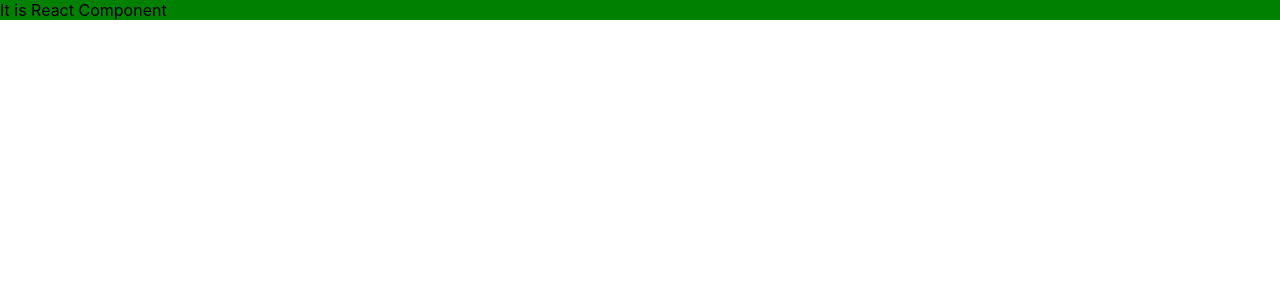
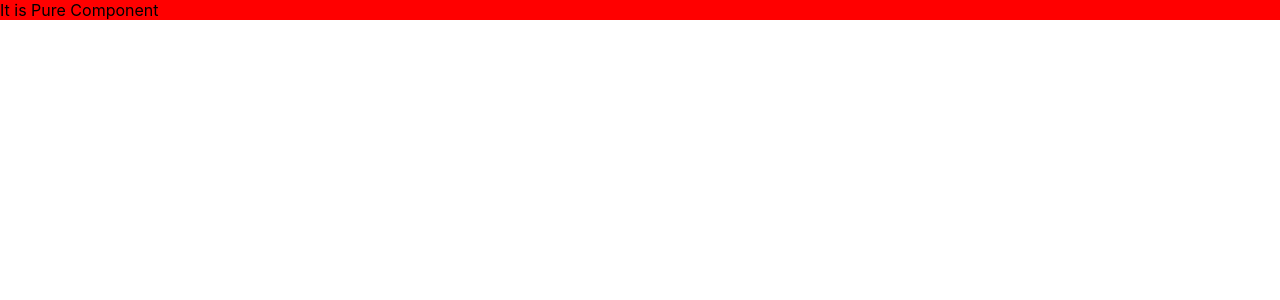
Before and after one commit to okhun/react-component, a React (Create React App) app: page / in a window 1280 px wide. Shown: the top 300 px of the page. Built offline with nearby package versions, Linux system fonts and the light colour scheme.

Commit message:
Pure.Component

```diff
--- /dev/null
+++ b/src/PureComponent.js
@@ -0,0 +1,8 @@
+import React from "react";
+class PureComponent extends React.PureComponent {
+  render() {
+    return <div style={{ backgroundColor: "red" }}>It is Pure Component</div>;
+  }
+}
+
+export default PureComponent;
--- a/src/index.js
+++ b/src/index.js
@@ -3,11 +3,12 @@ import ReactDOM from "react-dom";
 import "./index.css";
 import reportWebVitals from "./reportWebVitals";
 import ReactComponent from "./ReactComponent";
+import PureComponent from "./PureComponent";
 import App from "./App";
 // Creating react element using createElement
 
 ReactDOM.render(
-  <ReactComponent></ReactComponent>,
+  <PureComponent></PureComponent>,
   document.getElementById("root")
 );
 
```
